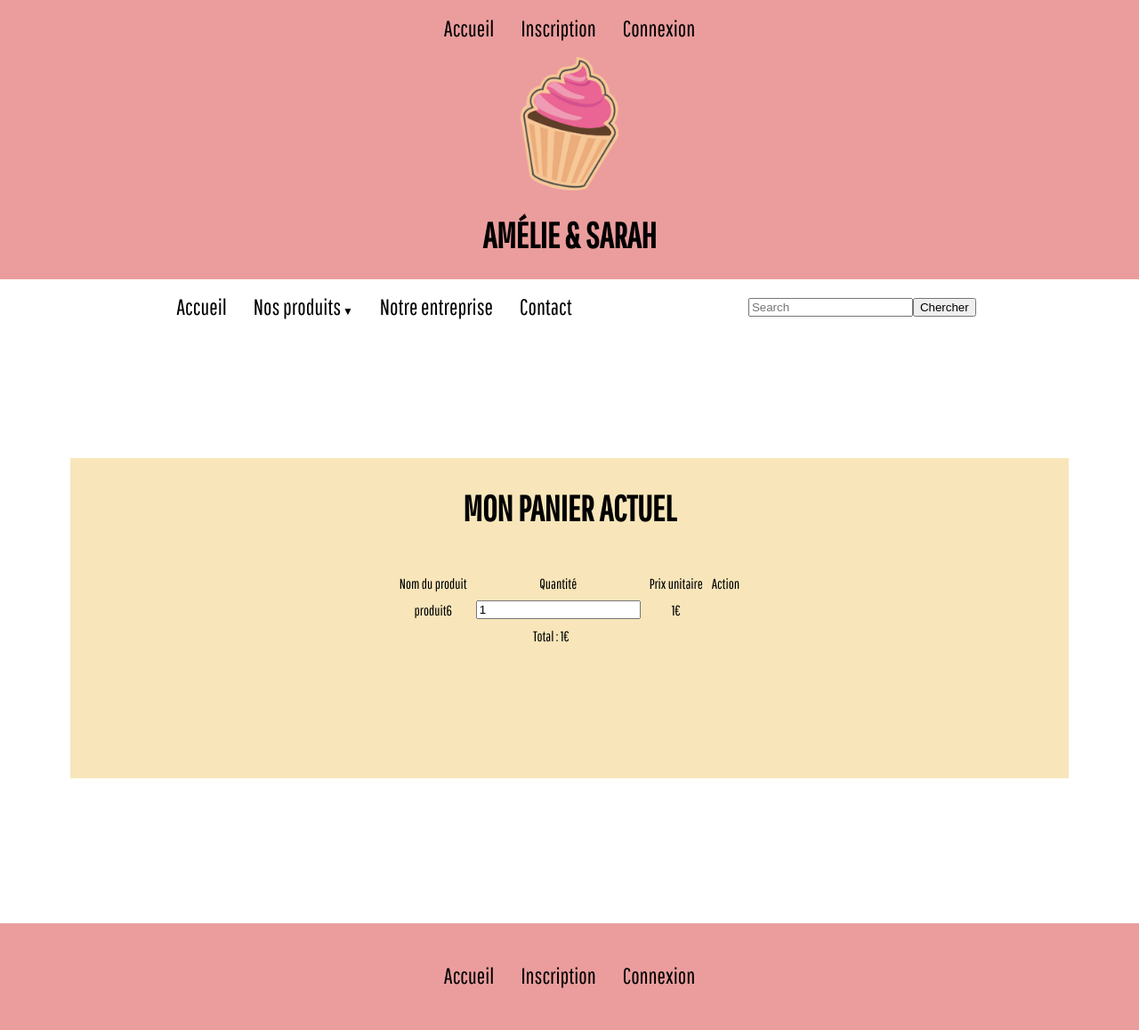
After one commit to amelie-chardon/boutique, a PHP site: the page made by panier.php in a window 1280 px wide. The commit adds this page. Shown: the whole page at 89% size. Run offline with PHP 8.4, Linux system fonts and the light colour scheme; data comes from the database, SQL or seed files in the repository; both versions use the stored data as it was after the commit.

Commit message:
resultat_recherche.php : modification requete sql pour affichage des résultats produit.php : correction laisser avis + ajout produit (
// ! \\ il faut mettre un signe "=" après le nom de ton élément pour le récupérer en get sur l'autre page

<button> <a href="panier.php?action-ajout&amp;id=<?php echo $data['id'];?>&amp;l=<?php echo $data['nom'];?>&amp;q=<?php echo $data['stock'];?>&amp;p=<?php echo $data['prix'];?>"> Ajouter au panier (+1)</a></button>
// ! \\ Attention également car tu récuprèes dans ton GET le stock et non pas la quantité de produit

admin: modif mise en page
panier.php + class/panier.php : qqs corrections (pb dans le get sur page produit.php)

A revoir :
A ajouter : possibilité d'ajouter un produit en plusieurs exemplaires, mise à jour du stock
--
modif bdd

```diff
--- /dev/null
+++ b/class/panier.php
@@ -0,0 +1,129 @@
+<?php
+
+/*
+class panier extends user{
+
+
+    private $prix=0;
+    */
+
+    function creation_panier(){
+        if(!isset($_SESSION['panier'])){
+
+            $_SESSION['panier']=array();
+            $_SESSION['panier']['id_produits']=array();
+            $_SESSION['panier']['id_achats']=array();
+            $_SESSION['panier']['quantite']=array();
+            $_SESSION['panier']['prix']=array();
+        }
+        return true;
+    }
+
+    function add_product_panier($id_produit,$id_achats,$quantite,$prix_produit){
+        if(creation_panier()){
+            var_dump($position_produit);
+
+            $position_produit=array_search($id_produit,$_SESSION['panier']['id_produits']);
+            if($position_produit!== false){
+                //$position_produit-1 car produits.id commence à 1 mais l'indice des array commence à 0
+                $_SESSION['panier']['id_produits'][$position_produit-1]+= $quantite;
+                var_dump($_SESSION['panier']['id_produits']);
+            }
+            else {
+
+                array_push($_SESSION['panier']['id_produits'],$id_produit);
+                array_push($_SESSION['panier']['quantite'],$quantite);
+                array_push($_SESSION['panier']['prix'],$prix_produit);
+            }
+        }
+        //si pas de panier mais add product , erreur
+        else {
+
+            echo 'erreur panier non existant';
+        }
+    }
+
+    function modify_quantity_product($id_produit,$quantite){
+        if(creation_panier()){
+            //si la quantité d'un article dans le panier est sup à 0
+            if($quantite>0){
+                //recherche la position du produit dans le panier
+                $position_produit=array_search($_SESSION['panier']['id_produits'],$id_produit);
+                //si il le trouve la position
+                if($position_produit!==false){
+                    //
+                    $_SESSION['panier']['id_produits'][$position_produit]=$quantite;
+                }
+            }
+            //quantité d'article inferieur à 0 d'un article
+            else{
+            delete_product_panier($id_produit);
+            }
+        }
+        else{
+            echo 'erreur';
+        }
+
+    }
+
+    function delete_product_panier($id_produit){
+        if(creation_panier()){
+            //création de tableau temporaire
+            $i=0;
+            $tmp =array();
+            $tmp['id_produits']=array();
+            $tmp['id_achats']=array();
+            $tmp['quantite']=array();
+            $tmp['prix']=array();
+
+            for($i; $i<count($_SESSION['panier']['id_produits']); $i++){
+
+                if($_SESSION['panier']['id_produits'][$i] !== $id_produit){
+
+                array_push($_SESSION['panier']['id_produits'],$_SESSION['panier']['id_produits'][$i]);
+                array_push($_SESSION['panier']['quantite'],$_SESSION['panier']['quantite'][$i]);
+                array_push($_SESSION['panier']['prix'],$_SESSION['panier']['prix'][$i]);
+                }
+
+            }
+            //regrouper les info du produit
+            $_SESSION['panier']=$tmp;
+            //se debarasser de l'info
+            unset($tmp);
+        }
+
+        else{
+            echo 'error';
+        }
+    }
+
+    function compter_produit(){
+        if(isset($_SESSION['panier'])){
+            return count($_SESSION['panier']['id_produits']);
+        }
+        else{
+            return 0;
+        }
+    }
+
+    function calcul_montant_panier(){
+
+        $total = 0;
+        $i=0;
+        $nb_produit=$_SESSION["user"]->compter_produit();
+        for($i=0; $i<$nb_produit; $i++){
+            $total+= intval($_SESSION['panier']['quantite'][$i])*intval($_SESSION['panier']['prix'][$i]);
+        }
+        return $total;
+    }
+
+    function delete_panier(){
+        if(isset($_SESSION['panier'])){
+
+            unset($_SESSION['panier']);
+        }
+    }
+
+/* } */
+
+?>
--- a/class/user.php
+++ b/class/user.php
@@ -6,7 +6,14 @@ class user extends bdd{
     private $login = NULL;
     private $role = NULL;
     private $mail = NULL;
-    private $recherche = NULL;
+    private $nom = NULL;
+    private $prix_produit = NULL;
+    private $quantite = NULL;
+
+
+
+
+
 
 
 //Fonctions inscription/connexion/déconnexion/désinscription/est connecté
@@ -313,7 +320,151 @@ public function profil($confmdp,$login = "",$mail= "",$mdp = ""){
 
 
     }
+
+//PANIER FUNCTION
+
+function creation_panier(){
+    if(!isset($_SESSION['panier'])){
+
+        $_SESSION['panier']=array();
+        $_SESSION['panier']['nom']=array();
+        $_SESSION['panier']['quantite']=array();
+        $_SESSION['panier']['prix']=array();
+
+    }
+    return true;
+}
+
+function add_product_panier($nom,$quantite,$prix_produit){
+    if(creation_panier()){
+
+        $position_produit=array_search($nom,$_SESSION['panier']['nom']);
+
+        if($position_produit!== false){
+            $_SESSION['panier']['quantite'][$position_produit]+= $quantite;
+        }
+        else {
+
+            array_push($_SESSION['panier']['nom'],$nom);
+            array_push($_SESSION['panier']['quantite'],$quantite);
+            array_push($_SESSION['panier']['prix'],$prix_produit);
+        }
+    }
+    //si pas de panier mais add product , erreur
+    else {
+
+        echo 'erreur panier non existant';
+    }
+}
+
+function modify_quantity_product($nom,$quantite){
+    if(creation_panier()){
+        //si la quantité d'un article dans le panier est sup à 0
+        if($quantite>0){
+            //recherche la position du produit dans le panier
+            $position_produit=array_search($_SESSION['panier']['nom'],$nom);
+            //si il le trouve la position
+            if($position_produit!==false){
+                //
+                $_SESSION['panier']['nom'][$position_produit]=$quantite;
+            }
+        }
+        //quantité d'article inferieur à 0 d'un article
+        else{
+           delete_product_panier($nom);
+        }
+    }
+    else{
+        echo 'erreur';
+    }
+
+}
+
+function delete_product_panier($nom){
+    if(creation_panier()){
+        //création de tableau temporaire
+        $i=0;
+        $tmp =array();
+        $tmp['nom']=array();
+        $tmp['quantite']=array();
+        $tmp['prix']=array();
+
+        for($i; $i<count($_SESSION['panier']['nom']); $i++){
+
+            if($_SESSION['panier']['nom'][$i] !== $nom){
+
+            array_push($_SESSION['panier']['nom'],$_SESSION['panier']['nom'][$i]);
+            array_push($_SESSION['panier']['quantite'],$_SESSION['panier']['quantite'][$i]);
+            array_push($_SESSION['panier']['prix'],$_SESSION['panier']['prix'][$i]);
+            }
+
+        }
+        //regrouper les info du produit
+        $_SESSION['panier']=$tmp;
+        //se debarasser de l'info
+        unset($tmp);
+    }
+
+    else{
+        echo 'error';
+    }
+}
+
+function compter_produit(){
+    if(isset($_SESSION['panier'])){
+
+        return count($_SESSION['panier']['nom']);
+    }
+    else{
+        return 0;
+    }
+}
+
+function calcul_montant_panier(){
+
+    $total = 0;
+    $i=0;
+
+    for($i; $i<count($_SESSION['panier']['nom']); $i++){
+        $total+= $_SESSION['panier']['quantite'][$i]*$_SESSION['panier']['prix'];
+
+    }
+
+    return $total;
+}
+
+function delete_panier(){
+    if(isset($_SESSION['panier'])){
+
+        unset($_SESSION['panier']);
+    }
+}
+
+
+
+
+
+
 //Fonctions GET
+    public function getidproduit(){
+        return $this->id;
+    }
+
+    public function getnomproduit(){
+        return $this->nom;
+    }
+
+    public function getprix(){
+        return $this->prix;
+    }
+
+    public function getstock(){
+        return $this->quantite;
+    }
+
+
+
+
 
     public function getid(){
         return $this->id;
--- /dev/null
+++ b/panier.php
@@ -0,0 +1,100 @@
+<html>
+
+<?php
+require 'class/bdd.php';
+require 'class/user.php';
+require 'class/panier.php';
+
+session_start();
+
+
+if(!isset($_SESSION['bdd']))
+{
+    $_SESSION['bdd'] = new bdd();
+}
+if(!isset($_SESSION['user'])){
+    $_SESSION['user'] = new user();
+}
+
+
+?>
+
+<head>
+        <title>Mon panier</title>
+        <link rel="stylesheet" href="style.css">
+        <link href="https://fonts.googleapis.com/css?family=Pathway+Gothic+One&display=swap" rel="stylesheet">
+        <meta charset="UTF-8">
+</head>
+
+
+
+<body>
+<?php require 'include/header.php'?>
+
+<main>
+
+<section class="panneau-jaune">
+<h1>Mon panier actuel</h1>
+
+<form method="post" action="">
+    <table>
+        <tr>
+            <td>Nom du produit</td>
+            <td>Quantité</td>
+            <td>Prix unitaire</td>
+            <td>Action</td>
+        </tr>
+        <?php
+
+        $_SESSION["user"]->creation_panier();
+
+        if(isset($_GET['id']))
+        {
+            $id=$_GET["id"];
+            $nom=$_GET["l"];
+            $quantite=$_GET["q"];
+            $prix_produit=$_GET["p"];
+
+            $_SESSION["user"]->add_product_panier($nom,$quantite,$prix_produit);
+        }
+            $i=0;
+            $nb_produit=count($_SESSION['panier']['quantite']);
+
+            if($nb_produit <= 0){
+
+                echo 'Panier vide!';
+            }
+            else{
+                //tant que tu trouve des produits , ++
+                for($i=0 ; $i < $nb_produit; $i++){
+
+                    ?>
+                    <tr>
+                        <td><?php echo $_SESSION['panier']['nom'][$i];?></td>
+                        <td><input name="qt" value="<?php echo $_SESSION['panier']['quantite'][$i];?>"/></td>
+                        <td><?php echo $_SESSION['panier']['prix'][$i];?>€</td>
+                        <td></td>
+                    </tr>
+
+
+                    <?php
+                }
+
+            }
+        ?>
+                    <tr>
+                        <td colspan="3">Total : <?php echo calcul_montant_panier(); ?>€</td>
+                    </tr>
+    </table>
+</form>
+
+
+</section>
+
+</main>
+<?php require 'include/footer.php'?>
+
+
+</body>
+
+</html>
--- a/style.css
+++ b/style.css
@@ -64,6 +64,18 @@ p
 button[type="submit"]
 {
     margin:5px;
+}
+
+article, article div
+{
+    display: flex;
+    flex-direction: column;
+    justify-content: center;
+    justify-items: center;
+    align-content: center;
+    align-items: center;
+    padding:5px;
+
 }
 
 /*HEADER*/
```
Also changed, not shown: admin.php (+5 -3 lines), bdd/boutique.sql (+10 -9 lines), produit.php (+40 -13 lines), resultat_recherche.php (+57 -15 lines).
